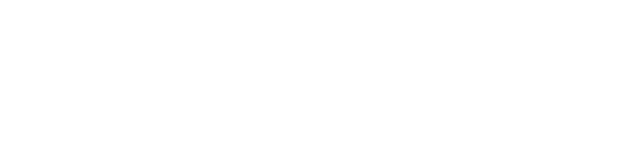
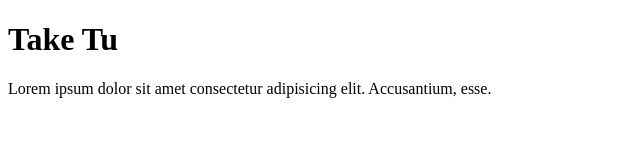
Before and after one commit to Tuman21/Take-Tu-Website.github.io, a plain HTML site: page index.html in a window 1280 px wide. Shown: the whole page, without its empty margins (0-640 px from the left). Drawn offline with Linux system fonts and the light colour scheme.

Commit message:
adding a test Line

```diff
--- a/index.html
+++ b/index.html
@@ -6,6 +6,8 @@
     <title>Document</title>
 </head>
 <body>
+    <h1>Take Tu</h1>
+    <p>Lorem ipsum dolor sit amet consectetur adipisicing elit. Accusantium, esse.</p>
 
 </body>
 </html>
```
